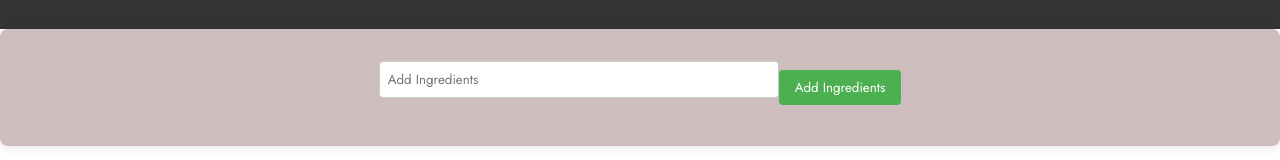
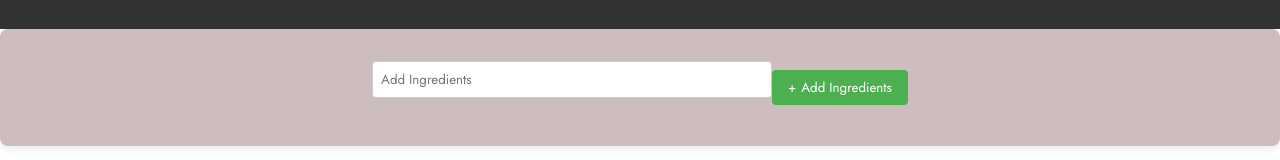
Before and after one commit to Muhammad-Murtaazaa/Midnight-Chef, a React (Vite) app in the folder Midnight-Chef/: page / in a window 1280 px wide. Shown: the part 169-329 px from the top of the page. Built offline with nearby package versions, Linux system fonts and the light colour scheme.

Commit message:
Styled the form button

```diff
--- a/Midnight-Chef/src/components/Form.css
+++ b/Midnight-Chef/src/components/Form.css
@@ -24,3 +24,7 @@ button {
     color: white;
     cursor: pointer;
 }
+button::before{
+    content: "+";
+    margin-right: 5px;
+}
```
